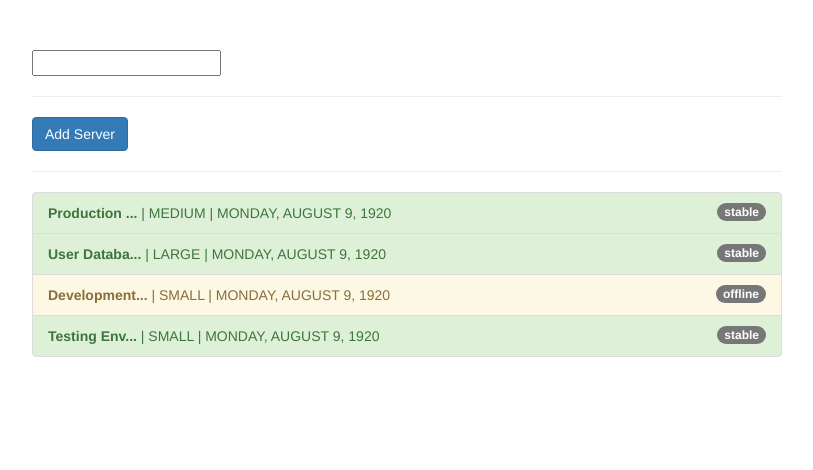
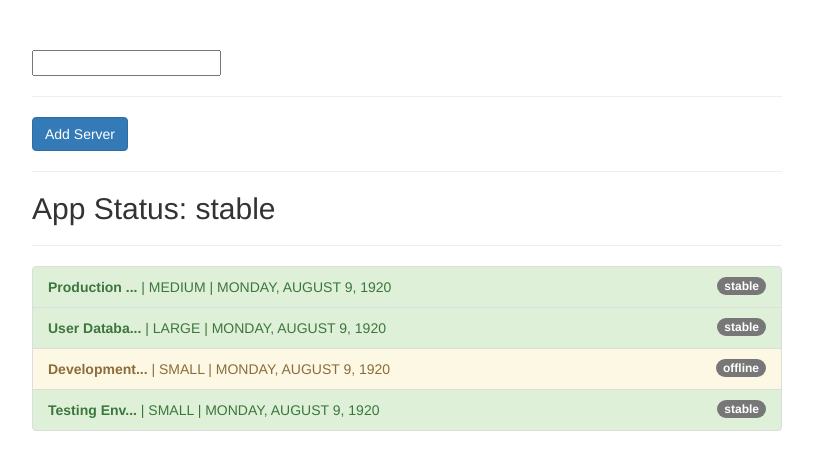
Before and after one commit to mspdl/angular-the_complete_guide_2022, an Angular app in the folder pipes-start/: page / in a window 1280 px wide. Shown: the top 470 px of the page, without its empty margins (233-1046 px from the left). Built offline with nearby package versions, Linux system fonts and the light colour scheme.

Commit message:
Section 17: Understanding the "async" Pipe

```diff
--- a/pipes-start/src/app/app.component.html
+++ b/pipes-start/src/app/app.component.html
@@ -6,6 +6,8 @@
       <button class="btn btn-primary" (click)="onAddServer()">
         Add Server
       </button>
+      <hr />
+      <h2>App Status: {{ appStatus | async }}</h2>
       <hr />
       <ul class="list-group">
         <li
--- a/pipes-start/src/app/app.component.ts
+++ b/pipes-start/src/app/app.component.ts
@@ -6,6 +6,12 @@ import { Component } from "@angular/core";
   styleUrls: ["./app.component.css"],
 })
 export class AppComponent {
+  appStatus = new Promise((resolve, reject) => {
+    setTimeout(() => {
+      resolve("stable");
+    }, 2000);
+  });
+
   servers = [
     {
       instanceType: "medium",
```
